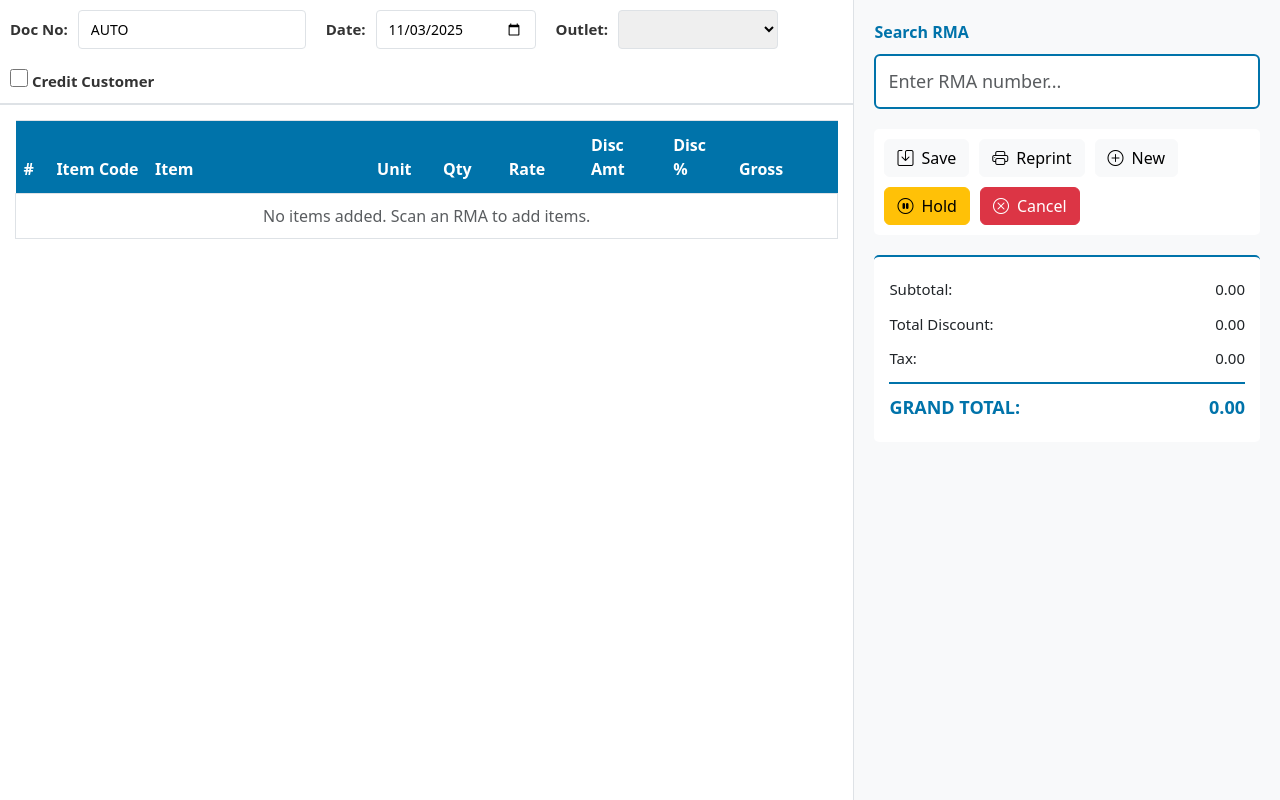
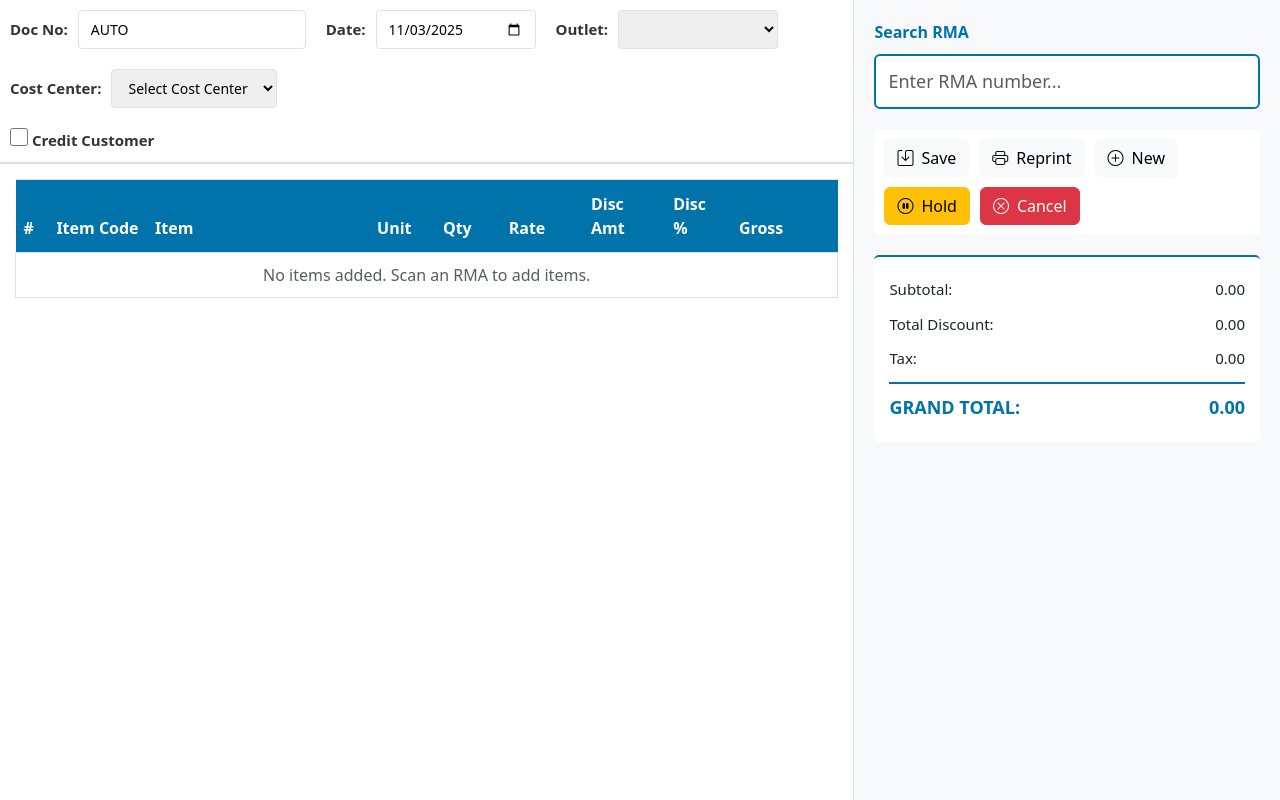
Before and after one commit to NganjuS/FocusSalesModule, an ASP.NET MVC app: page /POSScreen?compid=1 in a window 1280 px wide. Run offline with ASP.NET Core 8 and stand-ins for ASP.NET MVC 5, Linux system fonts and the light colour scheme; lists and menus that the app fills with data are empty; the project's own start-up code is not run, and a stand-in starts its controllers and pages; some libraries are stand-ins or nearby versions.

Commit message:
Add Cost Center field and reorganize POS header into two rows
- Added Cost Center dropdown field to first row
- Moved Credit Customer section to second row for better organization
- First row: Doc No, Date, Outlet, Cost Center
- Second row: Credit Customer, Member, Add Member, Customer A/C

```diff
--- a/FocusSalesModule/Views/POSScreen/Index.cshtml
+++ b/FocusSalesModule/Views/POSScreen/Index.cshtml
@@ -532,7 +532,7 @@
 
             <!-- Top Bar -->
             <div class="top-bar">
-                <!-- Transaction Fields -->
+                <!-- Transaction Fields - First Row -->
                 <div class="header-section-2">
                     <div class="header-field">
                         <label>Doc No:</label>
@@ -551,6 +551,19 @@
                             </template>*@
                         </select>
                     </div>
+                    <div class="header-field">
+                        <label>Cost Center:</label>
+                        <select x-model="selectedCostCenter">
+                            <option value="">Select Cost Center</option>
+                            <template x-for="costCenter in costCenters" :key="costCenter.id">
+                                <option :value="costCenter.id" x-text="costCenter.name"></option>
+                            </template>
+                        </select>
+                    </div>
+                </div>
+
+                <!-- Transaction Fields - Second Row -->
+                <div class="header-section-2">
                     <div class="header-field">
                         <label>
                             <input type="checkbox" x-model="isCreditCustomer" @@change="handleCustomerTypeChange()">
```
